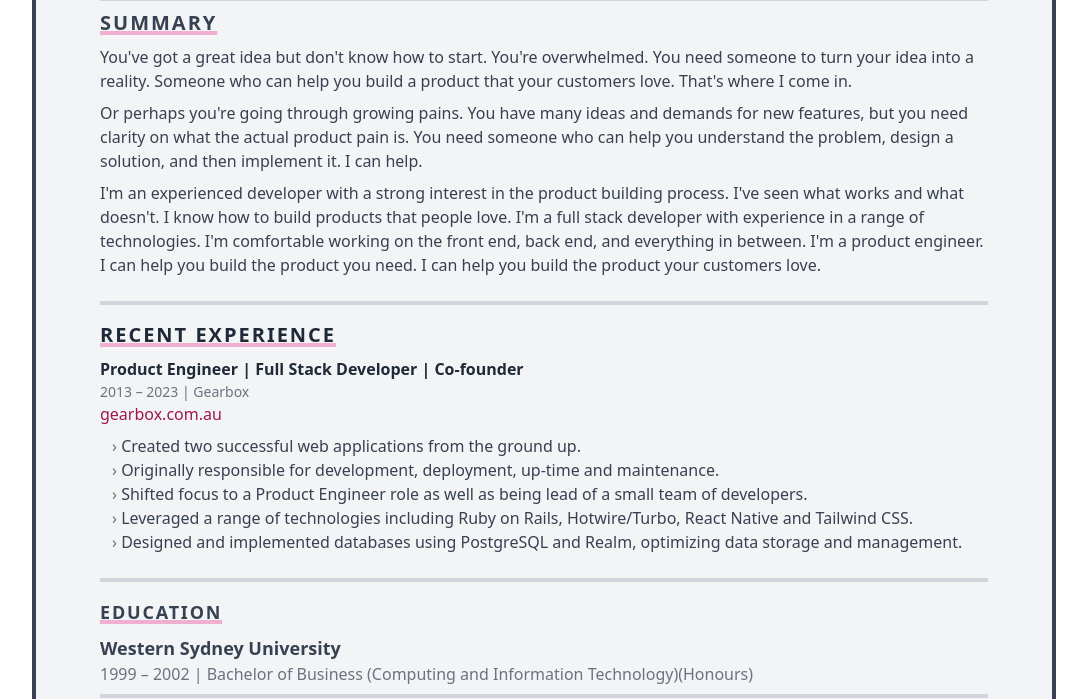
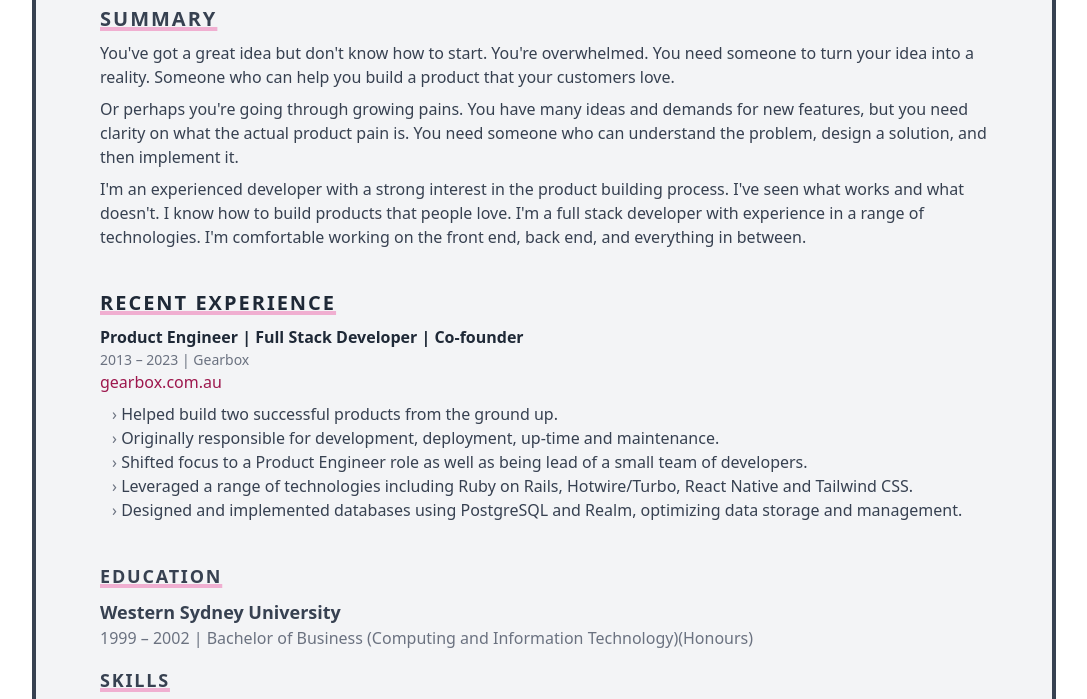
Before and after one commit to MrHubble/mark_radford, a plain HTML site: page cv.html in a window 1280 px wide. Shown: the part 223-922 px from the top of the page, without its empty margins (96-1183 px from the left). Drawn offline with Linux system fonts and the light colour scheme.

Commit message:
modify copy and design

```diff
--- a/cv.html
+++ b/cv.html
@@ -41,7 +41,7 @@
       >
         <!-- Name ---------------------------------------------------------------------------------------------------->
         <header
-          class="inline-flex justify-between items-baseline mb-2 w-full align-top border-b-4 border-gray-300"
+          class="inline-flex justify-between items-baseline mb-2 w-full align-top "
         >
           <section class="block">
             <h1
@@ -71,7 +71,7 @@
         >
           <section class="flex-col">
             <section
-              class="pb-2 pb-4 mt-0 border-b-4 border-gray-300 first:mt-0"
+              class="pb-2 pb-4 mt-0  first:mt-0"
             >
               <!-- To keep in the same column -->
               <section class="break-inside-avoid">
@@ -83,13 +83,13 @@
 
                 <section class="mb-2 break-inside-avoid">
                   <p class="mt-2 leading-normal text-gray-700 text-md">
-                    You've got a great idea but don't know how to start. You're overwhelmed. You need someone to turn your idea into a reality. Someone who can help you build a product that your customers love. That's where I come in.
+                    You've got a great idea but don't know how to start. You're overwhelmed. You need someone to turn your idea into a reality. Someone who can help you build a product that your customers love.
                   </p>
                   <p class="mt-2 leading-normal text-gray-700 text-md">
-                    Or perhaps you're going through growing pains. You have many ideas and demands for new features, but you need clarity on what the actual product pain is. You need someone who can help you understand the problem, design a solution, and then implement it. I can help.
+                    Or perhaps you're going through growing pains. You have many ideas and demands for new features, but you need clarity on what the actual product pain is. You need someone who can understand the problem, design a solution, and then implement it.
                   </p>
                   <p class="mt-2 leading-normal text-gray-700 text-md">
-                    I'm an experienced developer with a strong interest in the product building process. I've seen what works and what doesn't. I know how to build products that people love. I'm a full stack developer with experience in a range of technologies. I'm comfortable working on the front end, back end, and everything in between. I'm a product engineer. I can help you build the product you need. I can help you build the product your customers love.
+                    I'm an experienced developer with a strong interest in the product building process. I've seen what works and what doesn't. I know how to build products that people love. I'm a full stack developer with experience in a range of technologies. I'm comfortable working on the front end, back end, and everything in between.
                   </p>
                   </p>
                 </section>
@@ -98,7 +98,7 @@
 
             <!--Experience ------------------------------------------------------------------------------------------------------>
             <section
-              class="pb-2 pb-4 mt-4 border-b-4 border-gray-300 first:mt-0"
+              class="pb-2 pb-4 mt-4  first:mt-0"
             >
               <!-- To keep in the same column ------------------------------------------------------------------------->
               <section class="break-inside-avoid">
@@ -131,7 +131,7 @@
                       >
                         ›
                       </span>
-                      Created two successful web applications from the ground
+                      Helped build two successful products from the ground
                       up.
                     </li>
                     <li>
@@ -174,7 +174,7 @@
 
             <!--Education -------------------------------------------------------------------------------------------------------->
             <section
-              class="pb-0 mt-4 border-gray-300 border-b-4 first:mt-0 break-inside-avoid"
+              class="pb-0 mt-4 first:mt-0 break-inside-avoid"
             >
               <!-- To keep in the same column -->
               <section class="break-inside-avoid">
```
